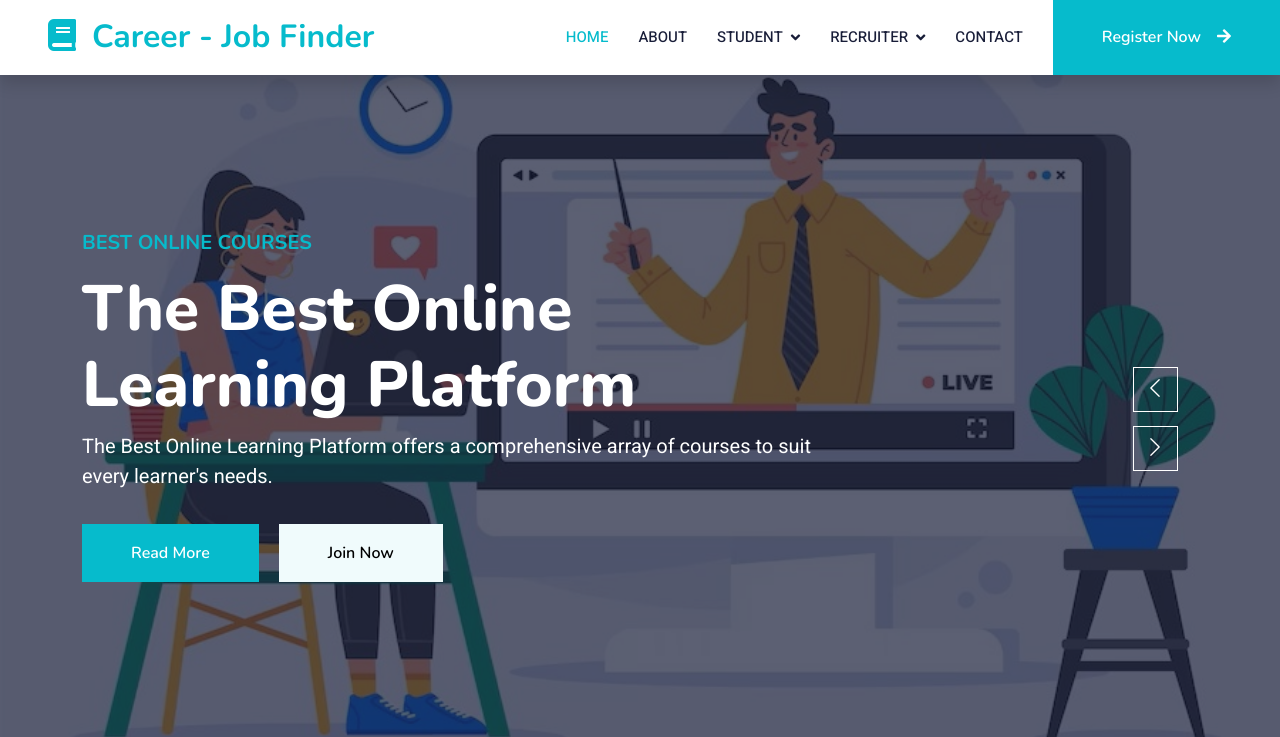
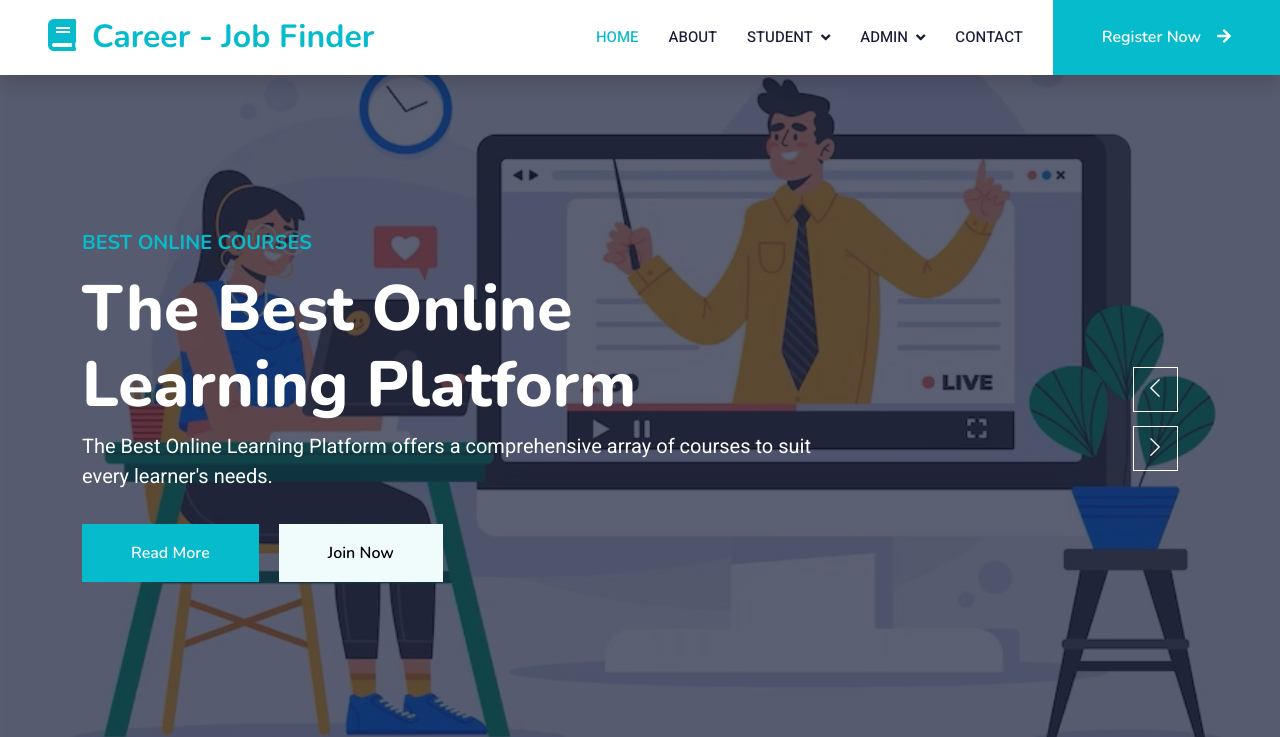
Before and after one commit to tejasiriveru/carrerEnhancement, a Django app: page / in a window 1280 px wide. Shown: the top 737 px of the page. Run offline with Django 5.2, Linux system fonts and the light colour scheme; parts of the project's set-up code (start-up, migrations or seed data) failed here and were passed over; some libraries are stand-ins or nearby versions.

Commit message:
succesfully updated

```diff
--- a/assets/templates/user/about.html
+++ b/assets/templates/user/about.html
@@ -63,7 +63,7 @@
                     </div>
                 </div>
                 <div class="nav-item dropdown">
-                    <a href="#" class="nav-link dropdown-toggle" data-bs-toggle="dropdown">recruiter</a>
+                    <a href="#" class="nav-link dropdown-toggle" data-bs-toggle="dropdown">Admin</a>
                     <div class="dropdown-menu fade-down m-0">
                         <a href="{% url 'instructor_login' %}" class="dropdown-item active">Login</a>
 
--- a/assets/templates/user/admin-login.html
+++ b/assets/templates/user/admin-login.html
@@ -63,7 +63,7 @@
                     </div>
                 </div>
                 <div class="nav-item dropdown">
-                    <a href="#" class="nav-link dropdown-toggle" data-bs-toggle="dropdown">recruiter</a>
+                    <a href="#" class="nav-link dropdown-toggle" data-bs-toggle="dropdown">Admin</a>
                     <div class="dropdown-menu fade-down m-0">
                         <a href="{% url 'instructor_login' %}" class="dropdown-item ">Login</a>
 
--- a/assets/templates/user/contact.html
+++ b/assets/templates/user/contact.html
@@ -63,7 +63,7 @@
                     </div>
                 </div>
                 <div class="nav-item dropdown">
-                    <a href="#" class="nav-link dropdown-toggle" data-bs-toggle="dropdown">recruiter</a>
+                    <a href="#" class="nav-link dropdown-toggle" data-bs-toggle="dropdown">Admin</a>
                     <div class="dropdown-menu fade-down m-0">
                         <a href="{% url 'instructor_login' %}" class="dropdown-item active">Login</a>
 
@@ -192,7 +192,7 @@
                     <a class="btn btn-link" href="{% url 'student_login' %}">Student Login</a>
                     <a class="btn btn-link" href="{% url 'student_register' %}">Student Register</a>
 
-                    <a class="btn btn-link" href="{% url 'instructor_login' %}">Instructor</a>
+                    <a class="btn btn-link" href="{% url 'instructor_login' %}">Admin</a>
                     <a class="btn btn-link" href="{% url 'contact' %}">Contact</a>
 
 
--- a/assets/templates/user/courses.html
+++ b/assets/templates/user/courses.html
@@ -300,7 +300,7 @@
                     <a class="btn btn-link" href="{% url 'student_login' %}">Student Login</a>
                     <a class="btn btn-link" href="{% url 'student_register' %}">Student Register</a>
 
-                    <a class="btn btn-link" href="{% url 'instructor_login' %}">Instructor</a>
+                    <a class="btn btn-link" href="{% url 'instructor_login' %}">Admin</a>
                     <a class="btn btn-link" href="{% url 'contact' %}">Contact</a>
 
 
--- a/assets/templates/user/index.html
+++ b/assets/templates/user/index.html
@@ -63,7 +63,7 @@
                     </div>
                 </div>
                 <div class="nav-item dropdown">
-                    <a href="#" class="nav-link dropdown-toggle" data-bs-toggle="dropdown">recruiter</a>
+                    <a href="#" class="nav-link dropdown-toggle" data-bs-toggle="dropdown">Admin</a>
                     <div class="dropdown-menu fade-down m-0">
                         <a href="{% url 'instructor_login' %}" class="dropdown-item ">Login</a>
 
@@ -275,7 +275,7 @@
                     <a class="btn btn-link" href="{% url 'student_login' %}">Student Login</a>
                     <a class="btn btn-link" href="{% url 'student_register' %}">Student Register</a>
 
-                    <a class="btn btn-link" href="{% url 'instructor_login' %}">Instructor</a>
+                    <a class="btn btn-link" href="{% url 'instructor_login' %}">Admin</a>
                     <a class="btn btn-link" href="{% url 'contact' %}">Contact</a>
 
 
--- a/assets/templates/user/ins-otp.html
+++ b/assets/templates/user/ins-otp.html
@@ -140,7 +140,7 @@
                     </div>
                 </div>
                 <div class="nav-item dropdown">
-                    <a href="#" class="nav-link dropdown-toggle" data-bs-toggle="dropdown">recruiter</a>
+                    <a href="#" class="nav-link dropdown-toggle" data-bs-toggle="dropdown">Admin</a>
                     <div class="dropdown-menu fade-down m-0">
                         <a href="{% url 'instructor_login' %}" class="dropdown-item ">Login</a>
                         <a href="{% url 'instructor_register' %}" class="dropdown-item ">Register</a>
@@ -195,7 +195,7 @@
                     <a class="btn btn-link" href="{% url 'student_login' %}">Student Login</a>
                     <a class="btn btn-link" href="{% url 'student_register' %}">Student Register</a>
 
-                    <a class="btn btn-link" href="{% url 'instructor_login' %}">Instructor</a>
+                    <a class="btn btn-link" href="{% url 'instructor_login' %}">Admin</a>
                     <a class="btn btn-link" href="{% url 'contact' %}">Contact</a>
 
 
--- a/assets/templates/user/instructor-login.html
+++ b/assets/templates/user/instructor-login.html
@@ -172,7 +172,7 @@
                     </div>
                 </div>
                 <div class="nav-item dropdown">
-                    <a href="#" class="nav-link dropdown-toggle active" data-bs-toggle="dropdown">Instructor</a>
+                    <a href="#" class="nav-link dropdown-toggle active" data-bs-toggle="dropdown">Admin</a>
                     <div class="dropdown-menu fade-down m-0">
                         <a href="{% url 'instructor_login' %}" class="dropdown-item active">Login</a>
 
@@ -229,7 +229,7 @@
                     <a class="btn btn-link" href="{% url 'student_login' %}">Student Login</a>
                     <a class="btn btn-link" href="{% url 'student_register' %}">Student Register</a>
 
-                    <a class="btn btn-link" href="{% url 'instructor_login' %}">Instructor</a>
+                    <a class="btn btn-link" href="{% url 'instructor_login' %}">Admin</a>
                     <a class="btn btn-link" href="{% url 'contact' %}">Contact</a>
 
 
--- a/assets/templates/user/instructor-register.html
+++ b/assets/templates/user/instructor-register.html
@@ -160,7 +160,7 @@
                     </div>
                 </div>
                 <div class="nav-item dropdown">
-                    <a href="#" class="nav-link dropdown-toggle active" data-bs-toggle="dropdown">Instructor</a>
+                    <a href="#" class="nav-link dropdown-toggle active" data-bs-toggle="dropdown">Admin</a>
                     <div class="dropdown-menu fade-down m-0">
                         <a href="{% url 'instructor_login' %}" class="dropdown-item ">Login</a>
                     </div>
@@ -253,7 +253,7 @@
                     <a class="btn btn-link" href="{% url 'student_login' %}">Student Login</a>
                     <a class="btn btn-link" href="{% url 'student_register' %}">Student Register</a>
 
-                    <a class="btn btn-link" href="{% url 'instructor_login' %}">Instructor</a>
+                    <a class="btn btn-link" href="{% url 'instructor_login' %}">Admin</a>
                     <a class="btn btn-link" href="{% url 'contact' %}">Contact</a>
 
 
--- a/assets/templates/user/job_detail.html
+++ b/assets/templates/user/job_detail.html
@@ -210,7 +210,7 @@
                     <a class="btn btn-link" href="{% url 'student_login' %}">Student Login</a>
                     <a class="btn btn-link" href="{% url 'student_register' %}">Student Register</a>
 
-                    <a class="btn btn-link" href="{% url 'instructor_login' %}">Instructor</a>
+                    <a class="btn btn-link" href="{% url 'instructor_login' %}">Admin</a>
                     <a class="btn btn-link" href="{% url 'contact' %}">Contact</a>
 
 
--- a/assets/templates/user/job_list.html
+++ b/assets/templates/user/job_list.html
@@ -166,7 +166,7 @@
                     <a class="btn btn-link" href="{% url 'student_login' %}">Student Login</a>
                     <a class="btn btn-link" href="{% url 'student_register' %}">Student Register</a>
 
-                    <a class="btn btn-link" href="{% url 'instructor_login' %}">Instructor</a>
+                    <a class="btn btn-link" href="{% url 'instructor_login' %}">Admin</a>
                     <a class="btn btn-link" href="{% url 'contact' %}">Contact</a>
 
 
```
